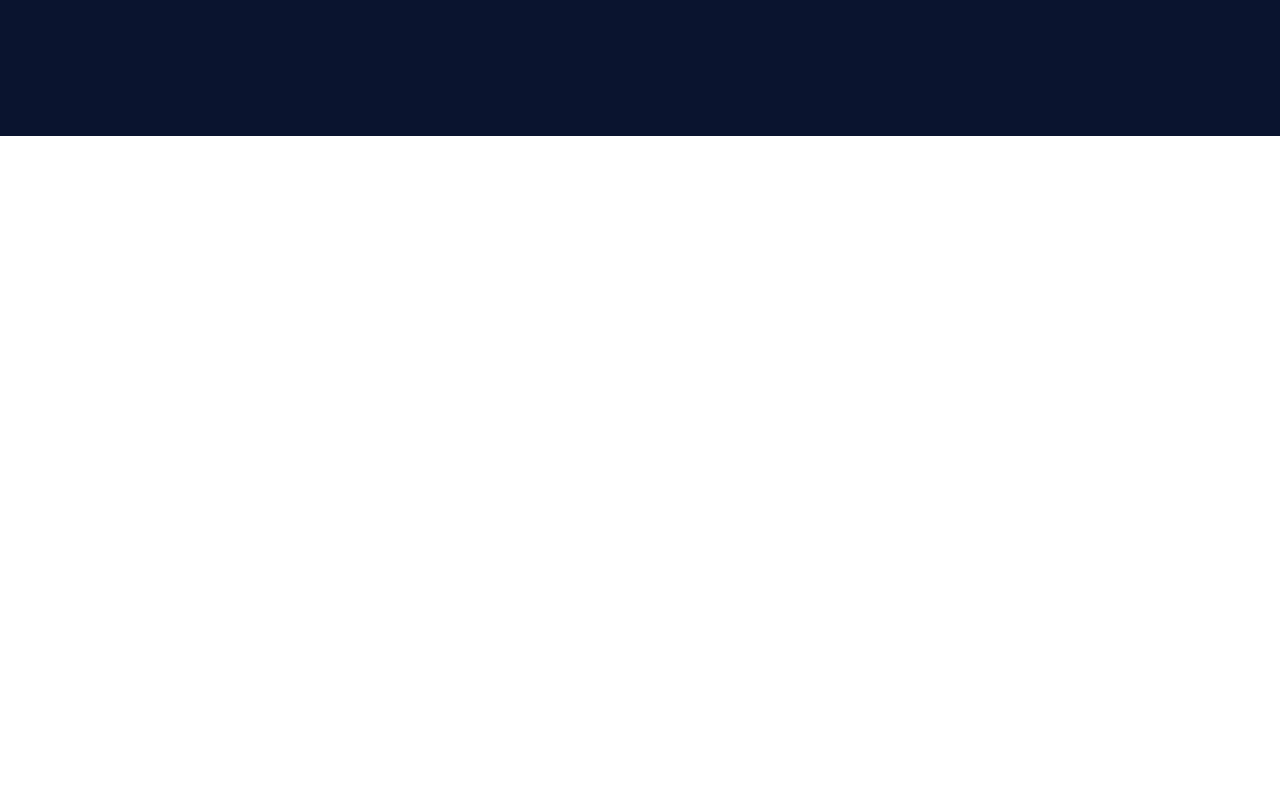
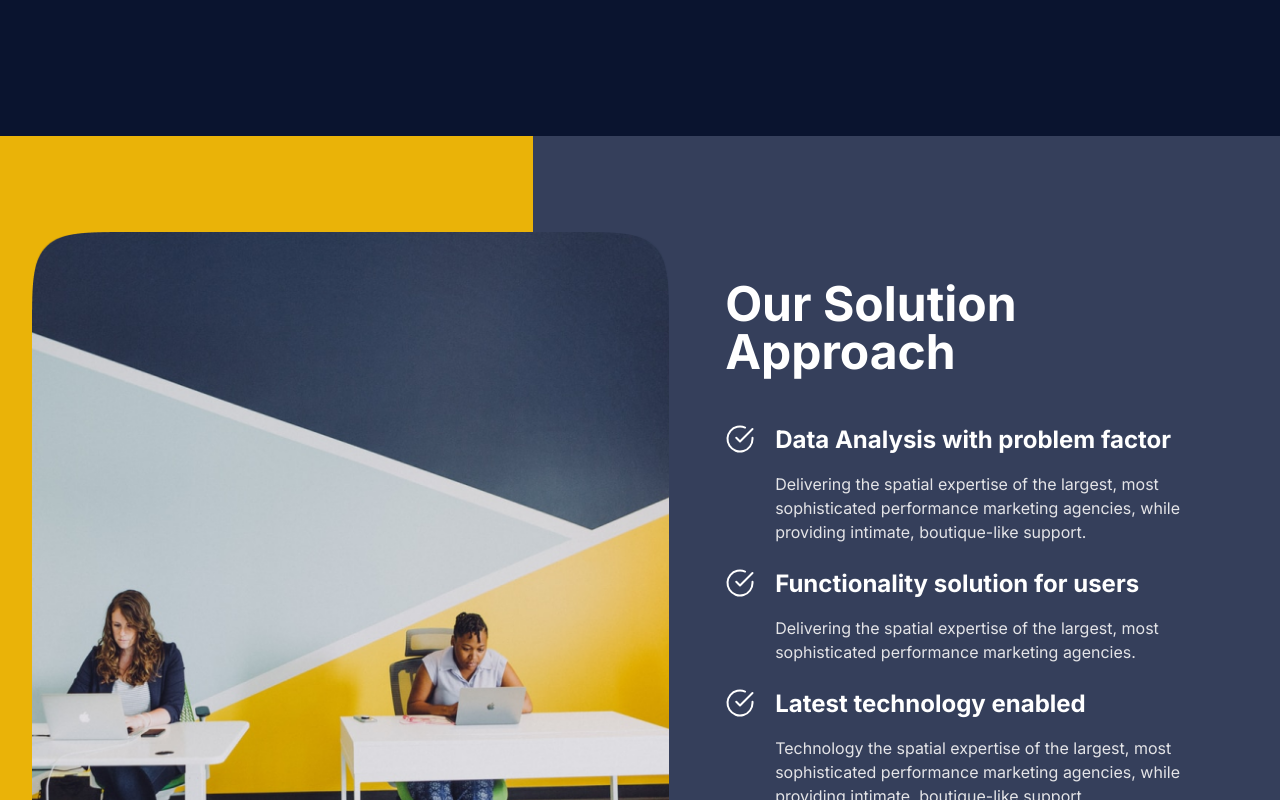
Before and after one commit to Kerotobil/bykr-case, a Next.js app: page / in a window 1280 px wide. Shown: the part 1620-2420 px from the top of the page. Before the commit the page ends 1756 px from the top, so only its background shows below. Built offline with nearby package versions, Linux system fonts and the light colour scheme.

Commit message:
Add ThirdComponent

```diff
--- /dev/null
+++ b/components/Home/IconAndText.tsx
@@ -0,0 +1,32 @@
+interface Props {
+  title: string;
+  text: string;
+}
+export const IconAndText = (props: Props) => {
+  return (
+    <div className="flex space-x-5">
+      <div>
+        <svg width="30" height="30" viewBox="0 0 30 30" fill="none" xmlns="http://www.w3.org/2000/svg">
+          <path
+            d="M27.5 13.8501V15.0001C27.4985 17.6956 26.6256 20.3184 25.0117 22.4774C23.3977 24.6363 21.1291 26.2157 18.5442 26.98C15.9593 27.7442 13.1966 27.6525 10.6681 26.7183C8.1396 25.7842 5.98082 24.0577 4.5137 21.7964C3.04658 19.5351 2.34974 16.8602 2.5271 14.1705C2.70445 11.4808 3.74651 8.92048 5.49785 6.87142C7.24919 4.82235 9.61598 3.3943 12.2452 2.80026C14.8745 2.20621 17.6253 2.478 20.0875 3.57508"
+            stroke="white"
+            stroke-width="2"
+            stroke-linecap="round"
+            stroke-linejoin="round"
+          />
+          <path
+            d="M27.5 5L15 17.5125L11.25 13.7625"
+            stroke="white"
+            stroke-width="2"
+            stroke-linecap="round"
+            stroke-linejoin="round"
+          />
+        </svg>
+      </div>
+      <div>
+        <h1 className="text-2xl font-bold"> {props.title} </h1>
+        <p className="mt-4 text-base text-zinc-200 max-w-md">{props.text} </p>
+      </div>
+    </div>
+  );
+};
--- /dev/null
+++ b/components/Home/ThirdLayout.tsx
@@ -0,0 +1,35 @@
+import Image from 'next/image';
+import { IconAndText } from './IconAndText';
+
+export const ThirdLayout = () => {
+  return (
+    <div className="relative">
+      <div className="flex relative pt-24 pb-20 px-8 z-20">
+        <div className="z-20">
+          <Image src="/Rectangle4.png" alt="" width={650} height={120} className="z-40" />
+        </div>
+        <div className="ml-14 max-w-xl pt-12 z-20">
+          <h1 className="text-5xl font-bold">Our Solution Approach</h1>
+          <div className="space-y-6 mt-12">
+            <IconAndText
+              title="Data Analysis with problem factor"
+              text="Delivering the spatial expertise of the largest, most sophisticated performance marketing agencies, while providing intimate, boutique-like support."
+            />
+            <IconAndText
+              title="Functionality solution for users"
+              text="Delivering the spatial expertise of the largest, most sophisticated performance marketing agencies."
+            />
+            <IconAndText
+              title="Latest technology enabled"
+              text="Technology the spatial expertise of the largest, most sophisticated performance marketing agencies, while providing intimate, boutique-like support."
+            />
+          </div>
+        </div>
+      </div>
+      <div className="absolute top-0 z-10 h-full w-full flex">
+        <div className="bg-yellow-500 w-5/12 h-full "></div>
+        <div className="bg-custom w-7/12 h-full"></div>
+      </div>
+    </div>
+  );
+};
--- a/pages/index.tsx
+++ b/pages/index.tsx
@@ -1,10 +1,11 @@
 import { InitialLayout } from '../components/Home/InitialLayout';
 import { Navbar } from '../components/Home/Navbar';
 import { SecondLayout } from '../components/Home/SecondLayout';
+import { ThirdLayout } from '../components/Home/ThirdLayout';
 
 export default function Home() {
   return (
-    <div className="max-w-7xl mainBg mx-auto text-white font-inter">
+    <div className="max-w-screen-1/2xl mainBg mx-auto text-white font-inter">
       <div className=" h-screen mx-auto pt-10">
         <Navbar />
         <div className="mt-16">
@@ -12,6 +13,7 @@ export default function Home() {
         </div>
       </div>
       <SecondLayout />
+      <ThirdLayout />
     </div>
   );
 }
```
Also changed, not shown: public/Rectangle4.png (added).
